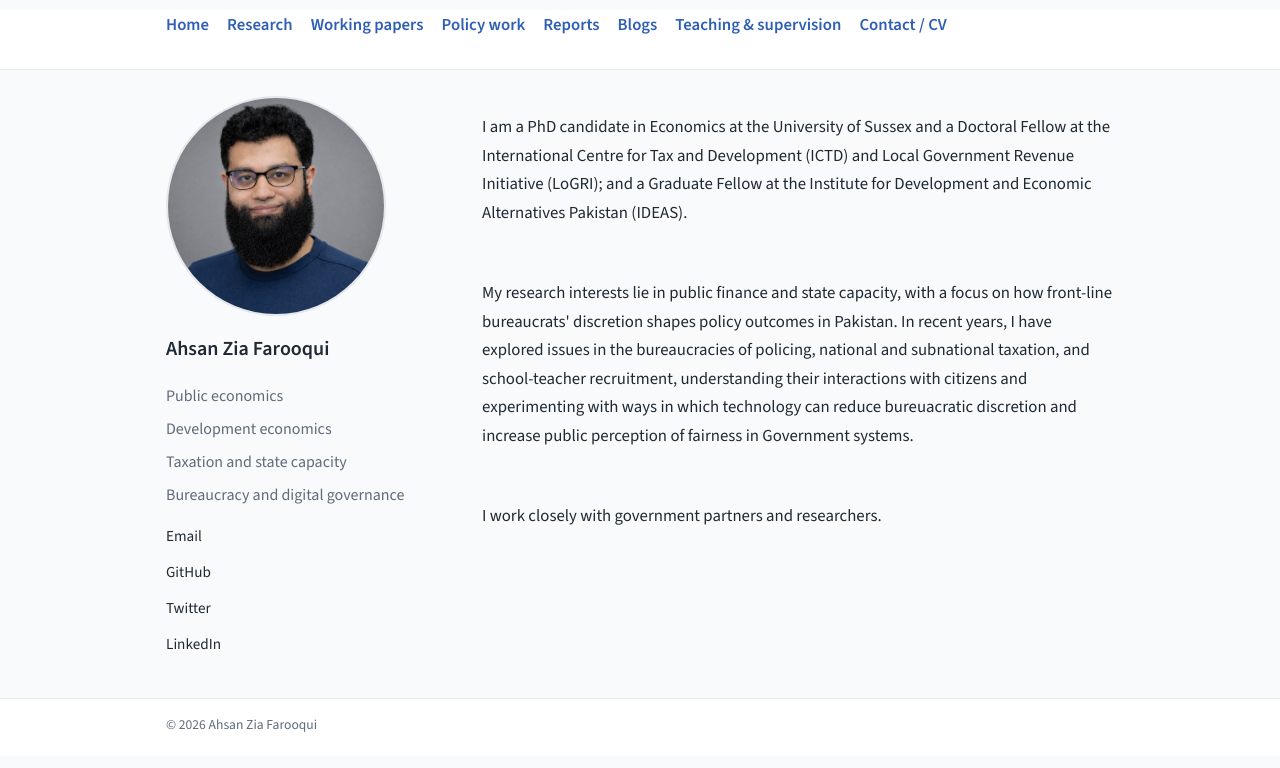
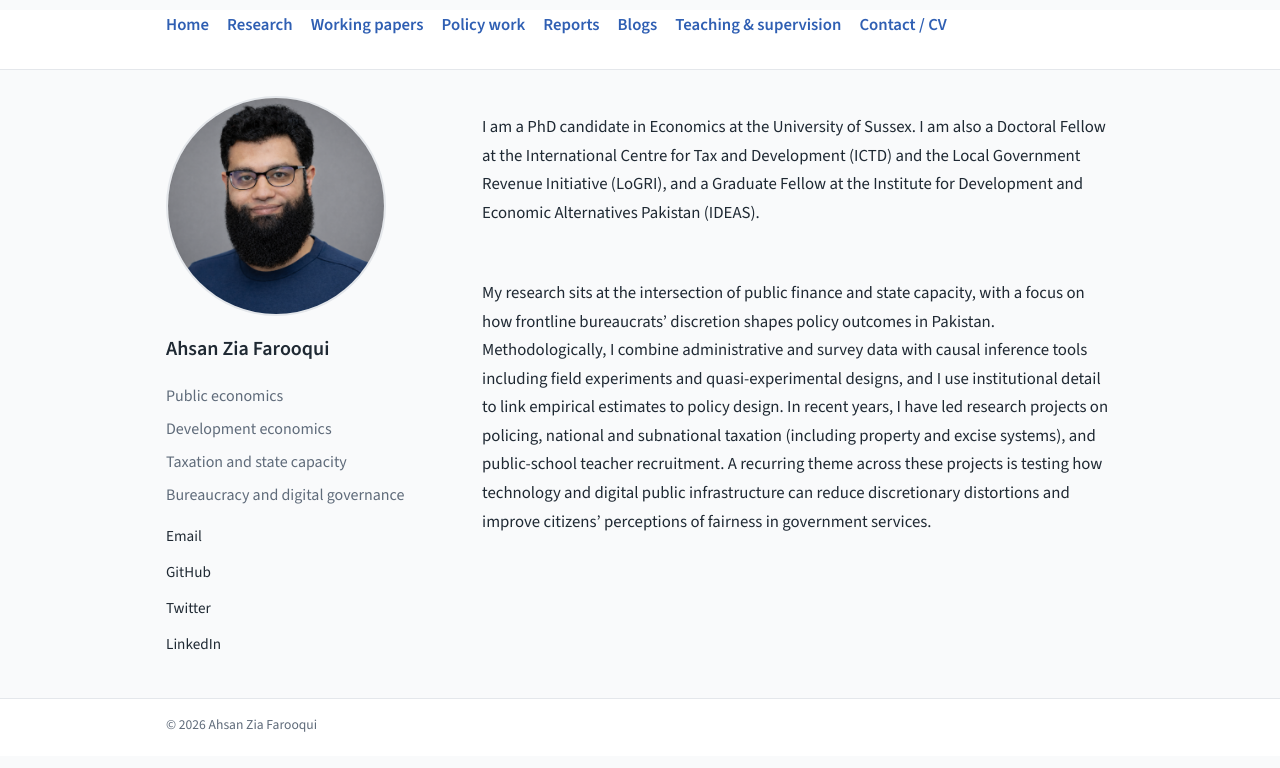
Before and after one commit to AhsanZiaFarooqui/ahsanziafarooqui.github.io, a plain HTML site: page index.html in a window 1280 px wide. Drawn offline with nearby package versions, Linux system fonts and the light colour scheme.

Commit message:
Update index.html

```diff
--- a/index.html
+++ b/index.html
@@ -52,18 +52,19 @@
       </aside>
 
       <section class="content-copy">
-        <p>
-          I am a PhD candidate in Economics at the University of Sussex and a Doctoral Fellow at the
-          International Centre for Tax and Development (ICTD) and Local Government Revenue Initiative (LoGRI); and a Graduate Fellow at the Institute for Development and Economic Alternatives Pakistan (IDEAS).
+    <p>
+         I am a PhD candidate in Economics at the University of Sussex. I am also a Doctoral Fellow at the International Centre for Tax and Development (ICTD) and the Local Government Revenue Initiative (LoGRI), and a Graduate Fellow at the Institute for Development and Economic Alternatives Pakistan (IDEAS).
         </p>
         <p>
-          My research interests lie in public finance and state capacity, with a focus on how front-line
-          bureaucrats' discretion shapes policy outcomes in Pakistan. In recent years, I have explored issues
-          in the bureaucracies of policing, national and subnational taxation, and school-teacher recruitment, understanding their interactions with citizens and experimenting with ways in which technology can
-          reduce bureuacratic discretion and increase public perception of fairness in Government systems.
-        </p>
-        <p>
-          I work closely with government partners and researchers.
+          My research sits at the intersection of public finance and state capacity,
+          with a focus on how frontline bureaucrats’ discretion shapes policy outcomes in Pakistan.
+          Methodologically, I combine administrative and survey data with causal inference tools
+          including field experiments and quasi-experimental designs,
+          and I use institutional detail to link empirical estimates to policy design.
+          In recent years, I have led research projects on policing, national
+          and subnational taxation (including property and excise systems), and public-school teacher recruitment.
+          A recurring theme across these projects is testing how technology and digital public infrastructure
+          can reduce discretionary distortions and improve citizens’ perceptions of fairness in government services.
         </p>
       </section>
     </div>
```
